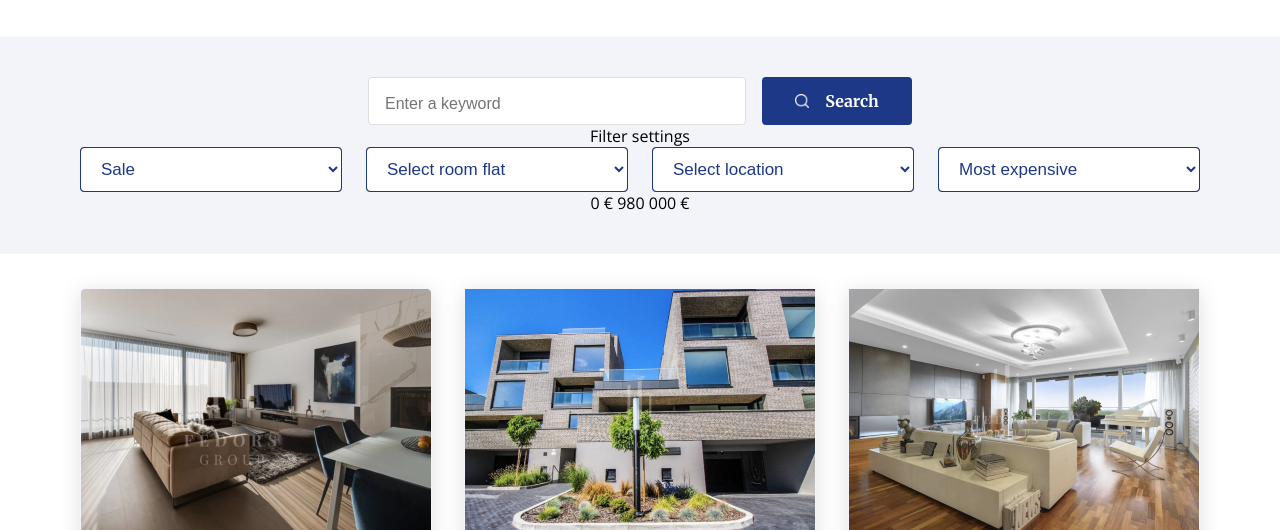
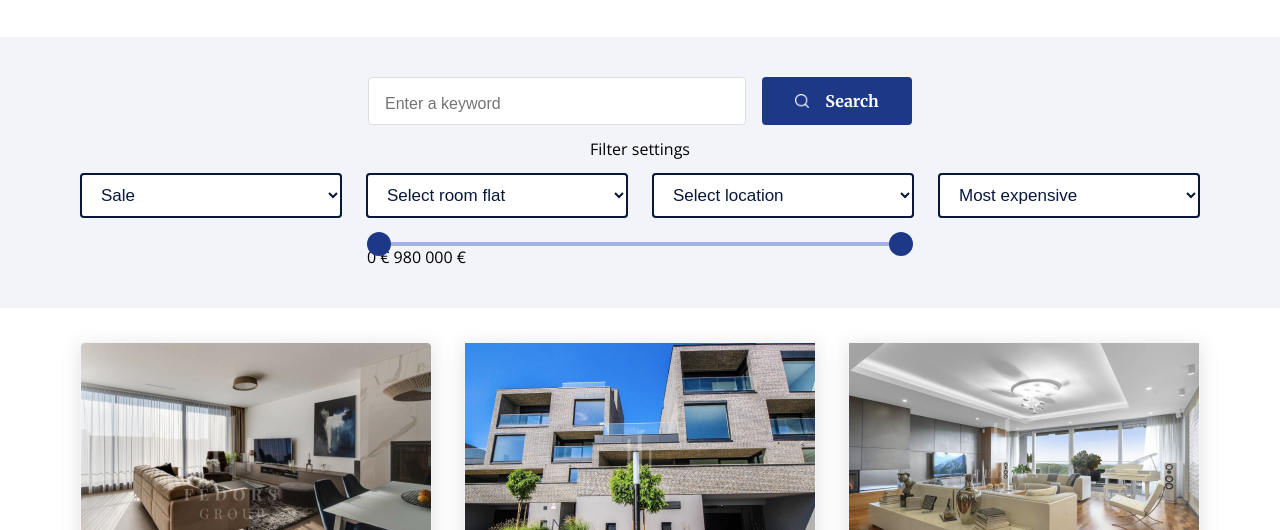
Before and after one commit to Mootassam/Real_estate_web_desing, a plain HTML site: page pages/offres.html in a window 1280 px wide. Shown: the part 270-800 px from the top of the page. Drawn offline with nearby package versions, Linux system fonts and the light colour scheme.

Commit message:
add the range bar

```diff
--- a/index.css
+++ b/index.css
@@ -21,4 +21,5 @@
   --background-offres: #f3f3fa;
   --background-precedent: #dadaee;
   --background-references: #f3f3fa;
+  --range: #a3b1e1;
 }
--- a/pages/offres.html
+++ b/pages/offres.html
@@ -44,7 +44,7 @@
             </div>
           </div>
 
-          <div>Filter settings</div>
+          <div class="form__filter">Filter settings</div>
           <div class="form__select">
             <select name="" id="">
               <option value="">Sale</option>
@@ -60,7 +60,11 @@
               <option value="">Most expensive</option>
             </select>
           </div>
-          <div>0 € 980 000 €</div>
+          <div class="form__range">
+            <div class="range__bar"></div>
+
+            0 € 980 000 €
+          </div>
         </div>
       </div>
       <div class="page__offres">
--- a/style.css
+++ b/style.css
@@ -598,7 +598,9 @@ h6.text {
   align-items: center;
   column-gap: 16px;
 }
-
+.form__filter {
+  padding: 0.8125rem 0;
+}
 .form__select {
   display: flex;
   column-gap: 1.5rem;
@@ -606,7 +608,45 @@ h6.text {
 .form__select > select {
   max-width: 262px;
   width: 262px;
+  outline: 2px solid var(--dark--blue);
+  outline-offset: -2px;
+  color: var(--dark--blue);
 }
+
+.form__range {
+  padding: 1.5rem 0 0 0;
+}
+
+.range__bar {
+  width: 546px;
+  height: 4px;
+  background-color: var(--range);
+  position: relative;
+}
+.range__bar::before {
+  content: "";
+  background-color: var(--blue);
+  position: absolute;
+  z-index: 2;
+  right: 0;
+  width: 24px;
+  height: 24px;
+  border-radius: 50%;
+  top: -10px;
+}
+.range__bar::after {
+  content: "";
+  background-color: var(--blue);
+  position: absolute;
+  z-index: 2;
+  left: 0;
+  width: 24px;
+  height: 24px;
+  border-radius: 50%;
+  top: -10px;
+}
+
+/* Stlying the page offeres */
 
 .page__offres {
   max-width: 1120px;
```
